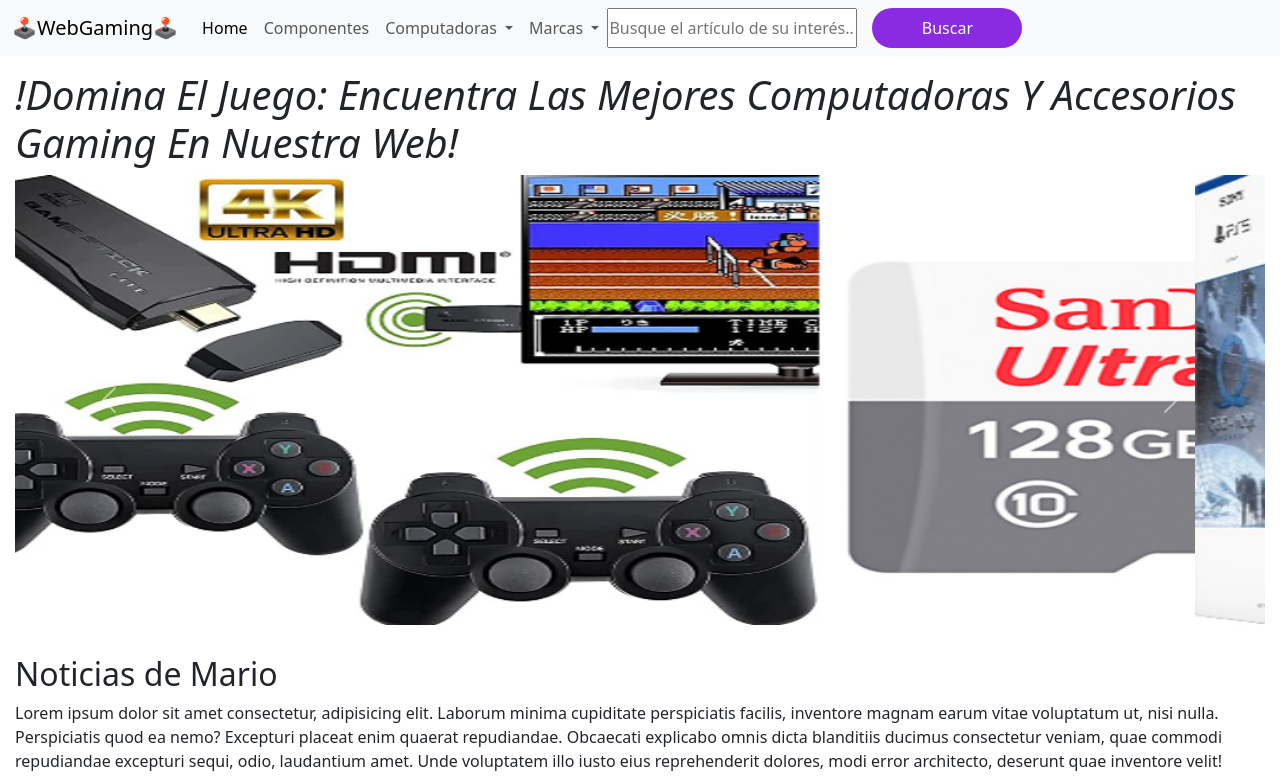
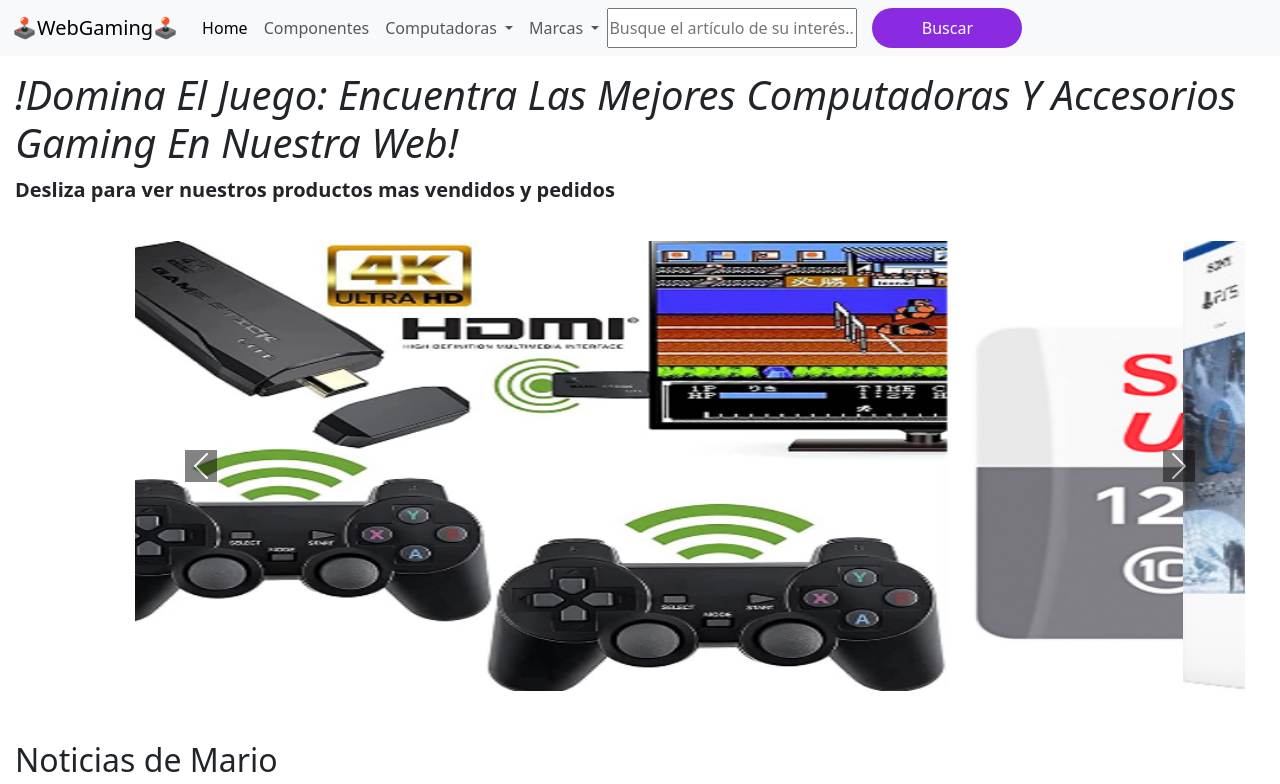
Before and after one commit to fqcosmo/webgaming, a plain HTML site: page index.html in a window 1280 px wide. Shown: the top 784 px of the page. Drawn offline with nearby package versions, Linux system fonts and the light colour scheme.

Commit message:
nuevos_cambios

```diff
--- a/assets/estilos.css
+++ b/assets/estilos.css
@@ -41,7 +41,7 @@ h1{
 
 .footer_principal{
     width: 100%;
-    background-color: #6c757d;
+    background-color: #095291;
     padding: 20px;
     z-index: 1000%;
 
@@ -70,6 +70,23 @@ h1{
     font-weight: 700;
 }
 
+.articulos p{
+    font-size: 20px;
+    font-weight: 700;
+}
+
+.carousel{
+    padding: 20px;
+    margin-left: 100px;
+}
+.carousel-control-next-icon{
+    background-color: #080809;
+}
+
+.carousel-control-prev-icon{
+    background-color: #080809;
+}
+
 @media(max-width:768px){
     #btnBuscar{
         margin-left: 0;
--- a/index.html
+++ b/index.html
@@ -58,11 +58,10 @@
         </div>
       </div>
     </nav>
-
     <!--Elementos mas vendidos-->
     <section class="articulos">
       <h1 class="articulos">!Domina el juego: Encuentra las mejores computadoras y accesorios gaming en nuestra web!</h1>
-
+      <span><p>Desliza para ver nuestros productos mas vendidos y pedidos</p></span>
       <!--Carousel realizado en bootstrap-->
       <div id="carouselExampleControls" class="carousel slide" data-bs-ride="carousel">
         <div class="carousel-inner">
```
